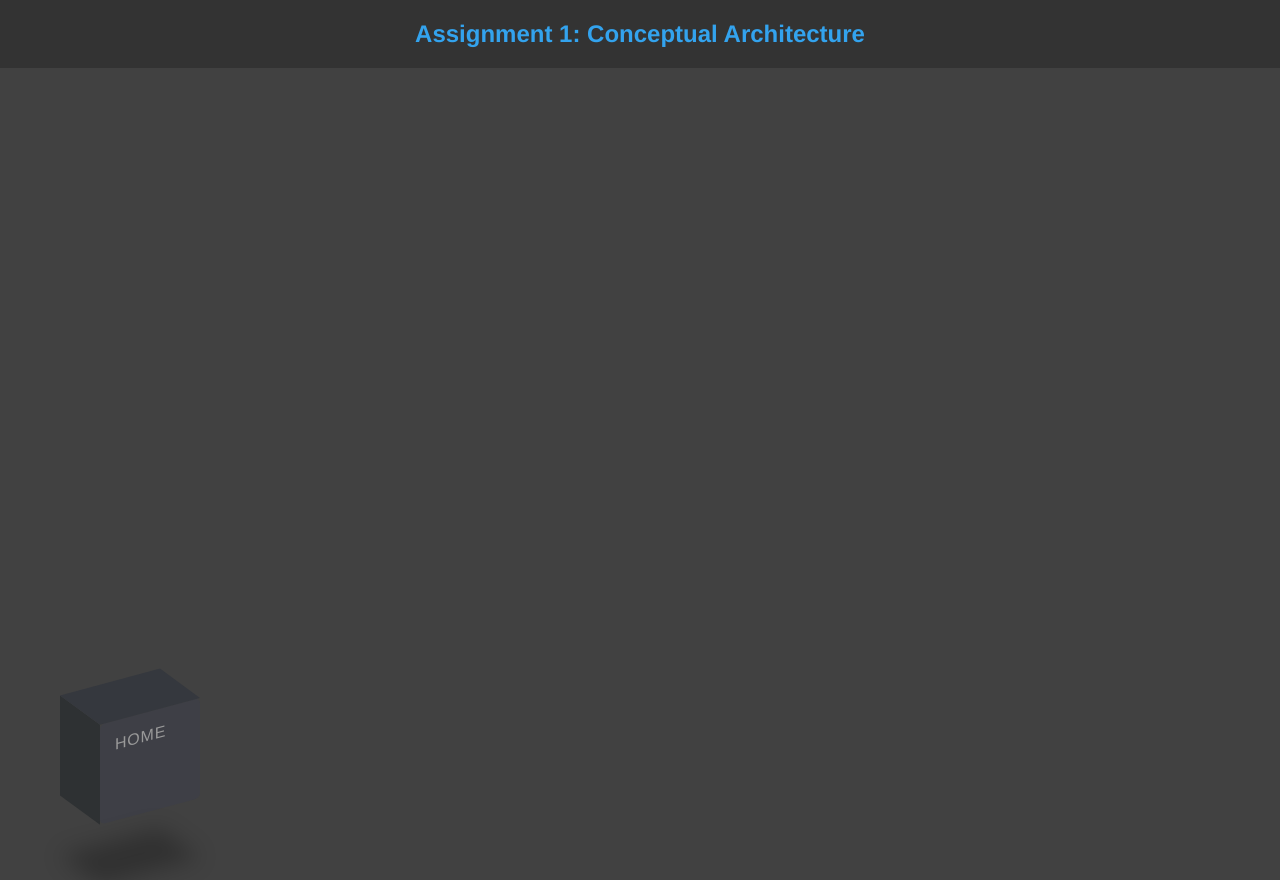
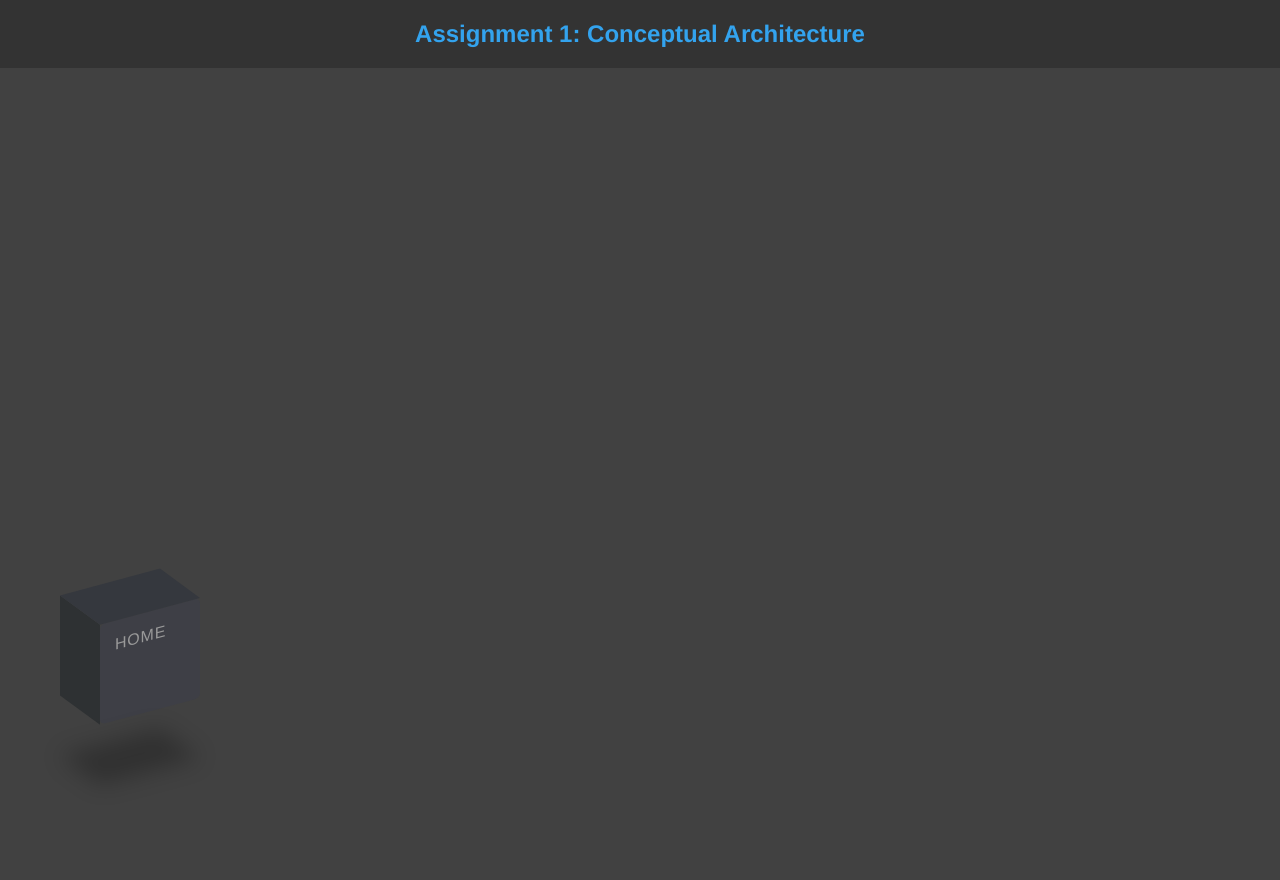
Before and after one commit to aidancgardner/CISC-322-Group-8-Website, a plain HTML site: page a1.html in a window 1280 px wide. Drawn offline with Linux system fonts and the light colour scheme.

Commit message:
Update pageStyles.css

```diff
--- a/pageStyles.css
+++ b/pageStyles.css
@@ -41,7 +41,7 @@ ul li
 {
     position: fixed;
     list-style: none;
-    bottom: -600px;
+    bottom: -500px;
     left: 100px;
     width: 100px;
     height: 100px;
```
